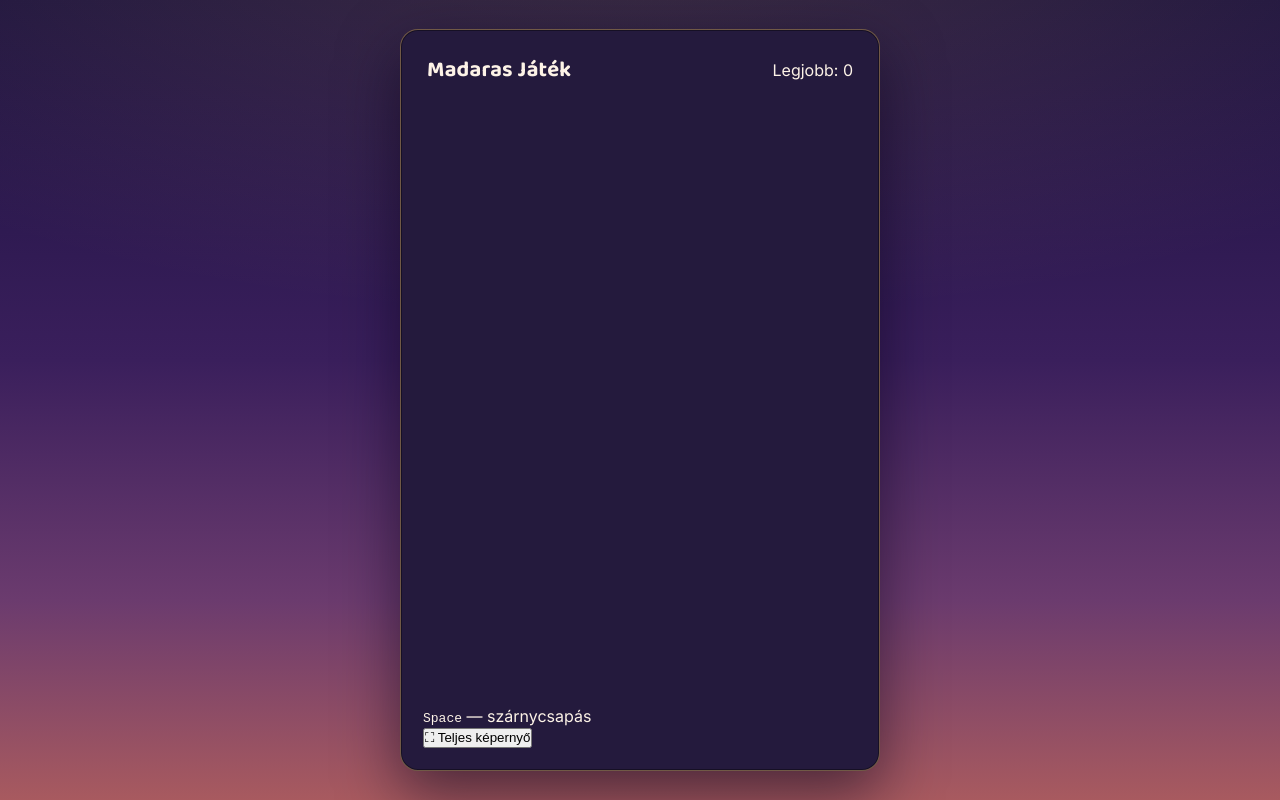
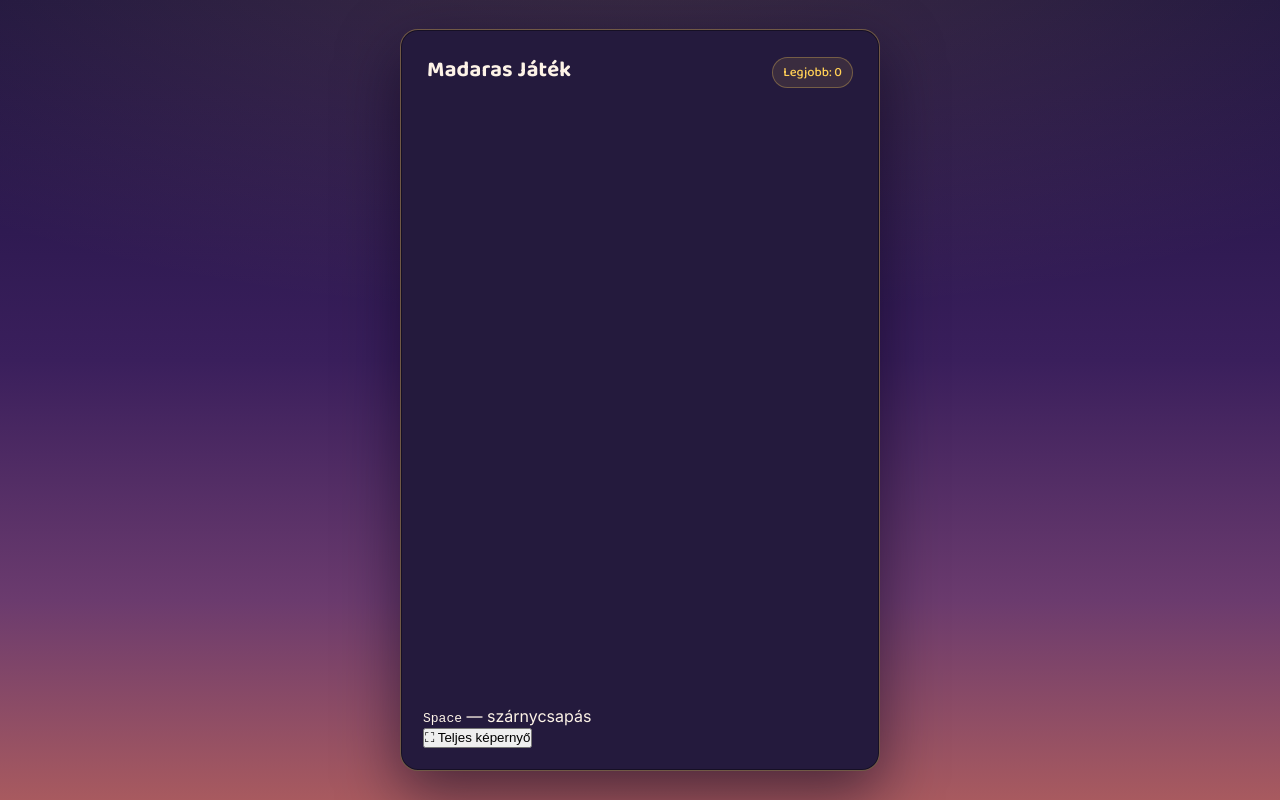
Before and after one commit to nadrabalazs/bird_game_projekt, a plain HTML site: page index.html in a window 1280 px wide. Drawn offline with Linux system fonts and the light colour scheme.

Commit message:
highScoreLabel

```diff
--- a/style.css
+++ b/style.css
@@ -58,3 +58,13 @@ h1 {
   color: var(--cream);
   letter-spacing: 0.2px;
 }
+#highScoreLabel {
+  font-family: 'Baloo 2', sans-serif;
+  font-size: 13px;
+  color: var(--gold);
+  background: rgba(255,207,86,0.1);
+  border: 1px solid rgba(255,207,86,0.3);
+  padding: 4px 10px;
+  border-radius: 20px;
+  white-space: nowrap;
+}
```
